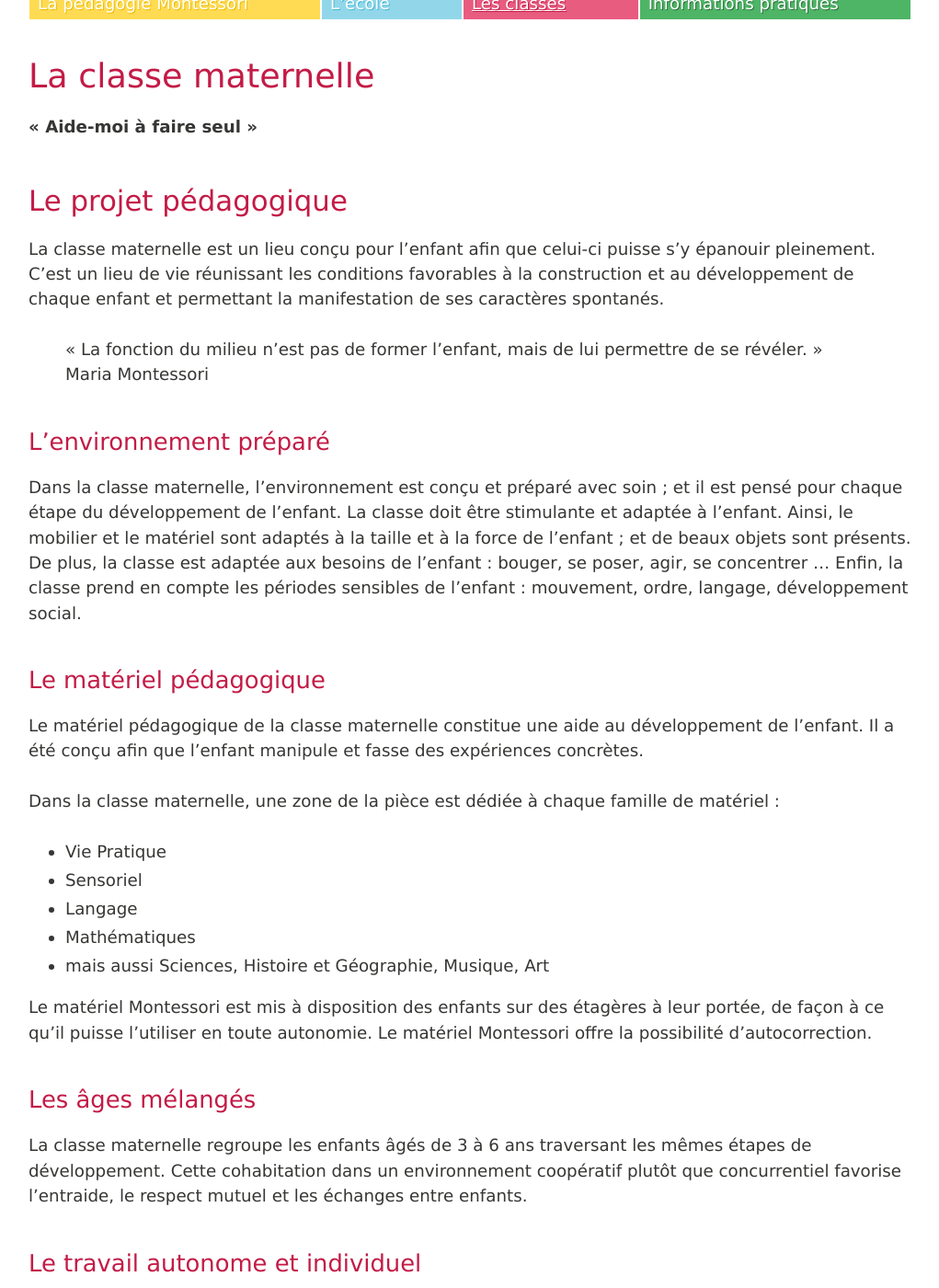
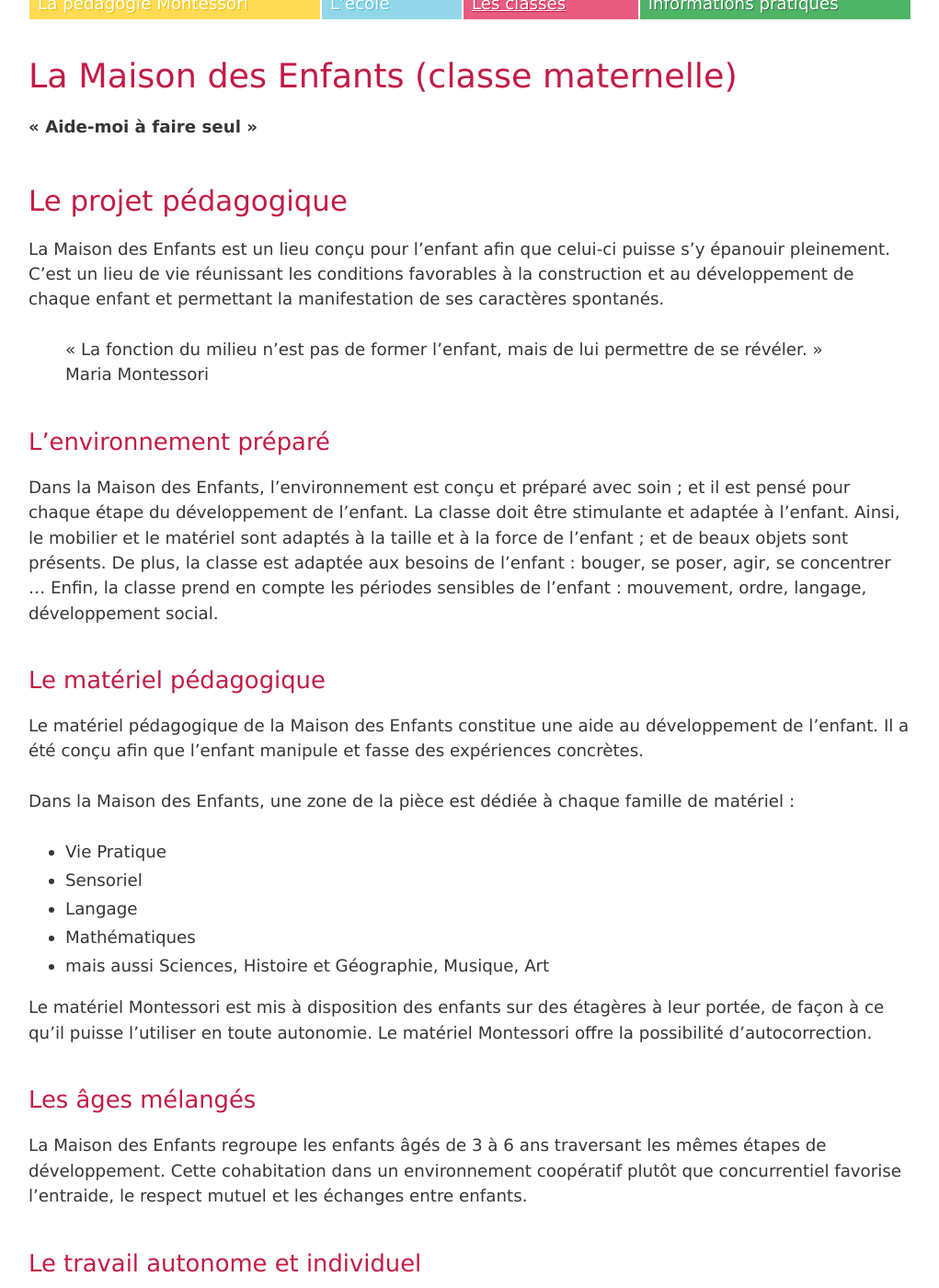
Before and after one commit to montessori-melun/montessori-melun.github.io, a Jekyll site: the page built from classes/maternelle.md, in a window 1280 px wide and 1400 px high, scrolled down 227 px. Shown: the whole window at 92% size, without its empty margins (129-1150 px from the left). Built offline with Jekyll 4.4.1, drawn with Linux system fonts in a browser that asks for light colours; some of the changed text lies outside the part shown.

Commit message:
Update maternelle.md

```diff
--- a/classes/maternelle.md
+++ b/classes/maternelle.md
@@ -1,12 +1,12 @@
 ---
-title: La classe maternelle
+title: La Maison des Enfants (classe maternelle)
 ---
 
 **« Aide-moi à faire seul »**
 
 # Le projet pédagogique
 
-La classe maternelle est un lieu conçu pour l’enfant afin que celui-ci puisse s’y épanouir pleinement.
+La Maison des Enfants est un lieu conçu pour l’enfant afin que celui-ci puisse s’y épanouir pleinement.
 C’est un lieu de vie réunissant les conditions favorables à la construction et au développement de chaque enfant et permettant la manifestation de ses caractères spontanés.
 
 > « La fonction du milieu n’est pas de former l’enfant, mais de lui permettre de se révéler. »
@@ -14,16 +14,16 @@ C’est un lieu de vie réunissant les conditions favorables à la construction
 
 ## L’environnement préparé
 
-Dans la classe maternelle, l’environnement est conçu et préparé avec soin ; et il est pensé pour chaque étape du développement de l’enfant.
+Dans la Maison des Enfants, l’environnement est conçu et préparé avec soin ; et il est pensé pour chaque étape du développement de l’enfant.
 La classe doit être stimulante et adaptée à l’enfant.  Ainsi,  le mobilier et le matériel sont adaptés à la taille et à la force de l’enfant ; et de beaux objets sont présents.
 De plus, la classe est adaptée aux besoins de l’enfant : bouger, se poser, agir, se concentrer …
 Enfin, la classe prend en compte les périodes sensibles de l’enfant : mouvement, ordre, langage, développement social.
 
 ## Le matériel pédagogique
 
-Le matériel pédagogique de la classe maternelle constitue une aide au développement de l’enfant. Il a été conçu afin que l’enfant manipule et fasse des expériences concrètes.
+Le matériel pédagogique de la Maison des Enfants constitue une aide au développement de l’enfant. Il a été conçu afin que l’enfant manipule et fasse des expériences concrètes.
 
-Dans la classe maternelle, une zone de la pièce est dédiée à chaque famille de matériel :
+Dans la Maison des Enfants, une zone de la pièce est dédiée à chaque famille de matériel :
 -  Vie Pratique
 -  Sensoriel
 -  Langage
@@ -34,7 +34,7 @@ Le matériel Montessori est mis à disposition des enfants sur des étagères à
 
 ## Les âges mélangés
 
-La classe maternelle regroupe les enfants âgés de 3 à 6 ans traversant les mêmes étapes de développement. Cette cohabitation dans un environnement coopératif plutôt que concurrentiel favorise l’entraide, le respect mutuel et les échanges entre enfants.
+La Maison des Enfants regroupe les enfants âgés de 3 à 6 ans traversant les mêmes étapes de développement. Cette cohabitation dans un environnement coopératif plutôt que concurrentiel favorise l’entraide, le respect mutuel et les échanges entre enfants.
 
 ## Le travail autonome et individuel
 
@@ -42,7 +42,7 @@ Le respect du rythme de chaque enfant et l’apprentissage à travers des expér
 
 ## L’adulte
 
-L’adulte a la charge des enfants de 3 à 6 ans de la classe maternelle. Il sera aidé d’une assistante. Le rôle de l’adulte dans la classe maternelle est essentiel : il observe l’enfant, le guide dans son évolution et l’accompagne dans sa construction et son développement personnel.
+L’adulte a la charge des enfants de 3 à 6 ans. Il sera aidé d’une assistante. Le rôle de l’adulte à la Maison des Enfants est essentiel : il observe l’enfant, le guide dans son évolution et l’accompagne dans sa construction et son développement personnel.
 
 # La sieste
 
```
